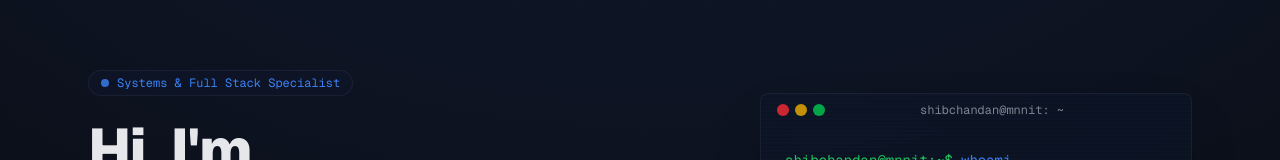
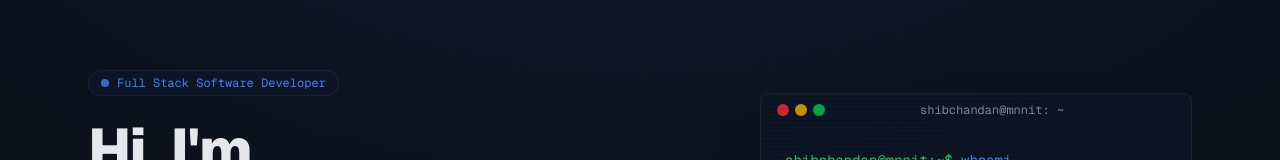
Before and after one commit to shibchandan/portfolio, a Next.js app: page / in a window 1280 px wide. Shown: the part 123-283 px from the top of the page. Built offline with nearby package versions, Linux system fonts and the light colour scheme; no server answers.

Commit message:
Update branding to Full Stack Software Developer

```diff
--- a/src/app/components/Hero.jsx
+++ b/src/app/components/Hero.jsx
@@ -31,7 +31,7 @@ export default function Hero() {
           {/* Welcome Tag */}
           <div className="inline-flex items-center gap-2 px-3 py-1 rounded-full border border-white/5 bg-slate-900/60 text-xs font-mono text-neon-blue select-none">
             <span className="w-2 h-2 rounded-full bg-neon-blue animate-pulse"></span>
-            Systems & Full Stack Specialist
+            Full Stack Software Developer
           </div>
 
           {/* Name */}
--- a/src/app/layout.js
+++ b/src/app/layout.js
@@ -12,11 +12,11 @@ const geistMono = Geist_Mono({
 });
 
 export const metadata = {
-  title: "Shib Chandan Mistry | Systems & Full Stack Engineer",
-  description: "Developer Portfolio of Shib Chandan Mistry, 3rd Year B.Tech Computer Science student specializing in Systems Programming (C++), Network Security, AI Infrastructure, and High-Performance Web Architectures.",
-  keywords: ["Shib Chandan Mistry", "Software Engineer", "Systems Engineer", "Full Stack Developer", "C++ Developer", "MNNIT Allahabad", "Computer Science Portfolio"],
+  title: "Shib Chandan Mistry | Full Stack Software Developer",
+  description: "Developer Portfolio of Shib Chandan Mistry, 3rd Year B.Tech Computer Science student specializing in Full Stack Development, Scalable Web Architectures, and High-Performance Systems.",
+  keywords: ["Shib Chandan Mistry", "Software Engineer", "Full Stack Developer", "Web Developer", "React Developer", "MNNIT Allahabad", "Computer Science Portfolio"],
   openGraph: {
-    title: "Shib Chandan Mistry | Systems & Full Stack Engineer",
+    title: "Shib Chandan Mistry | Full Stack Software Developer",
     description: "Recruiter-focused engineering showcase featuring real-world packet interceptors, vector databases, and mesh gateways.",
     type: "website",
   },
```
